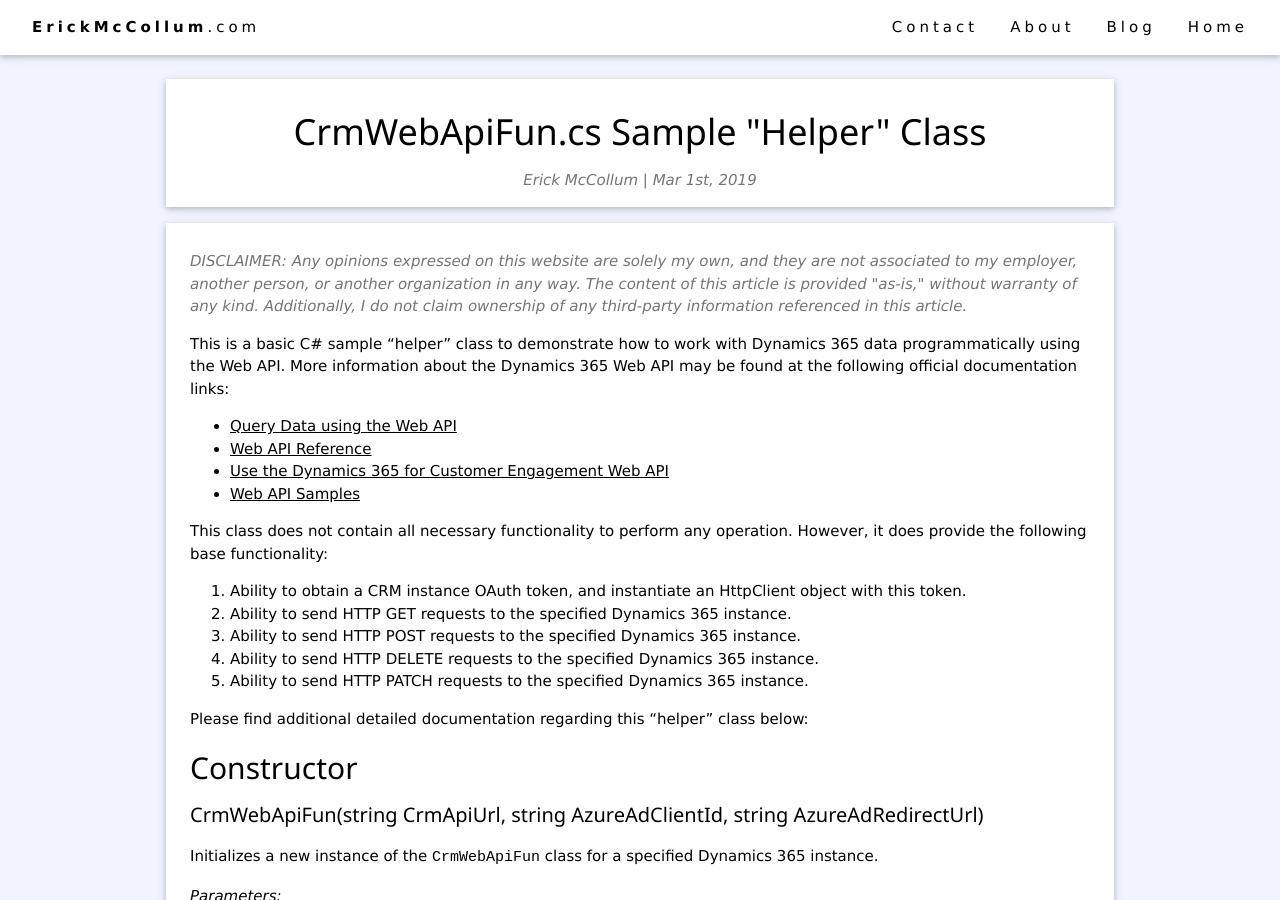
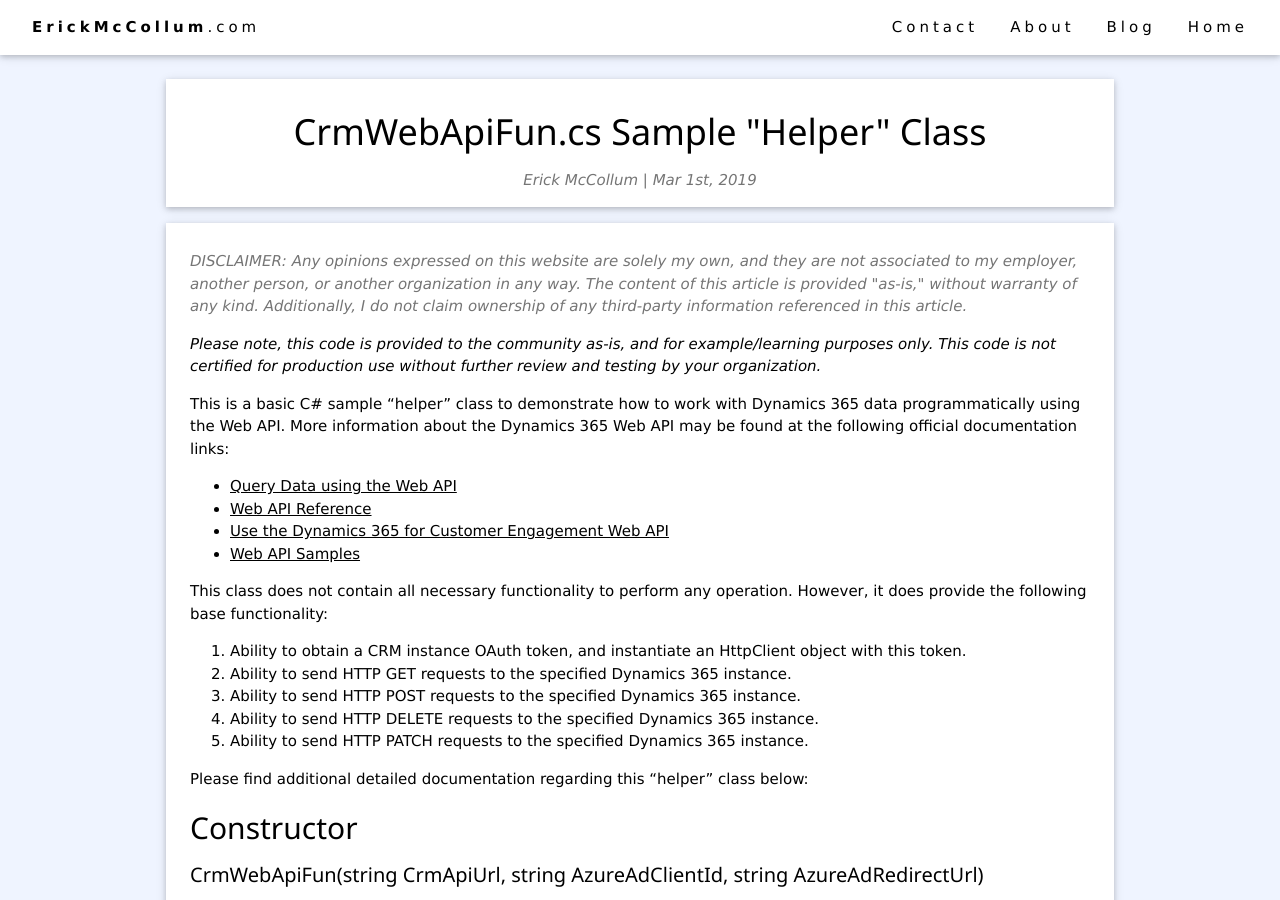
Before and after one commit to frederickm13/frederickm13.github.io, a Jekyll site: the page built from _posts/2019-03-01-CrmWebApiFun.md, in a window 1280 px wide and 900 px high. Built offline with Jekyll 4.4.1, drawn with Linux system fonts in a browser that asks for light colours.

Commit message:
Add disclaimer back to article

```diff
--- a/_posts/2019-03-01-CrmWebApiFun.md
+++ b/_posts/2019-03-01-CrmWebApiFun.md
@@ -7,6 +7,8 @@ sourceurl: https://github.com/frederickm13/code-samples/tree/master/Dynamics365/
 excerpt: This is a basic C# sample "helper" class to demonstrate how to work with Dynamics 365 data programmatically using the Web API.
 tags: [Programming, Dynamics 365]
 ---
+
+*Please note, this code is provided to the community as-is, and for example/learning purposes only. This code is not certified for production use without further review and testing by your organization.*
 
 This is a basic C# sample "helper" class to demonstrate how to work with Dynamics 365 data programmatically using the Web API. More information about the Dynamics 365 Web API may be found at the following official documentation links:
 - [Query Data using the Web API](https://docs.microsoft.com/en-us/dynamics365/customer-engagement/developer/webapi/query-data-web-api)
```
